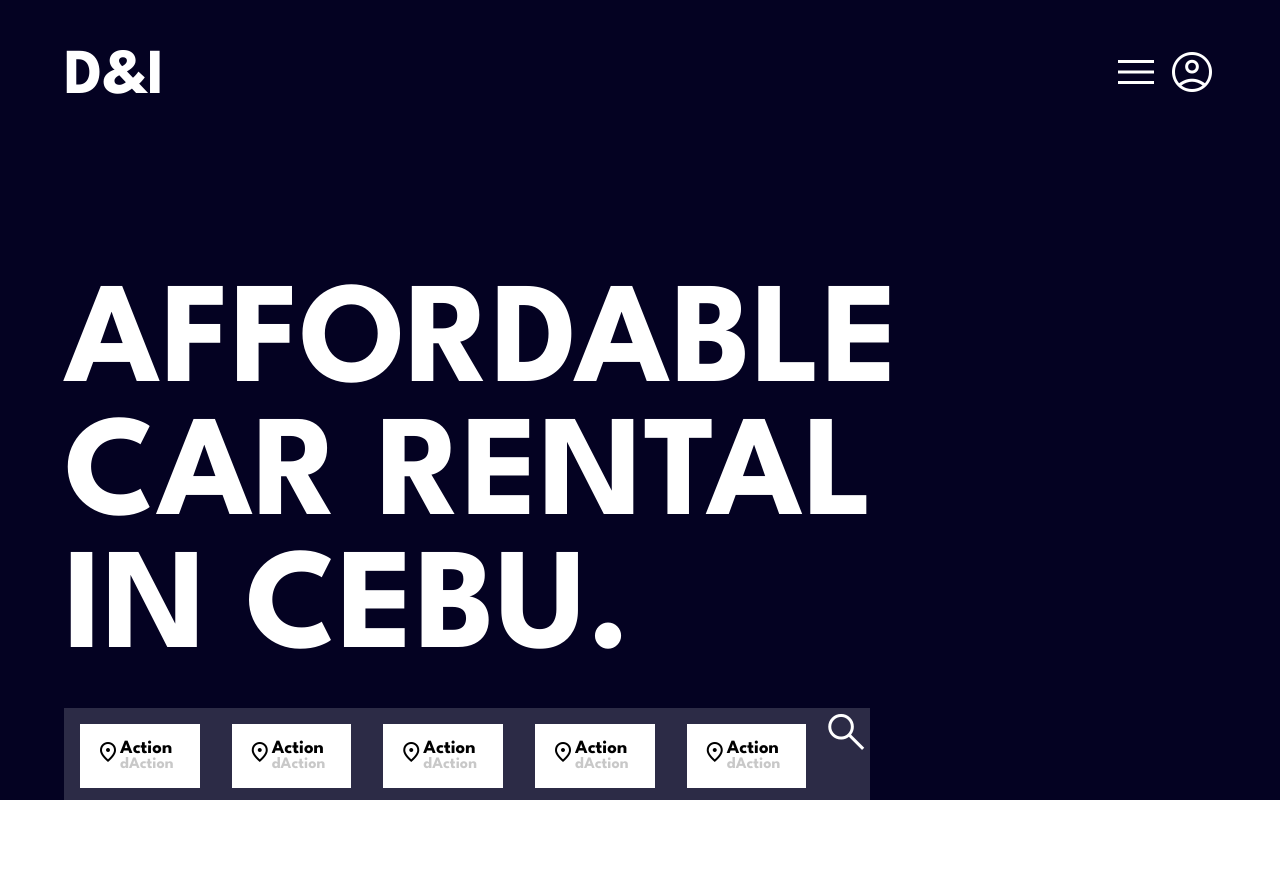
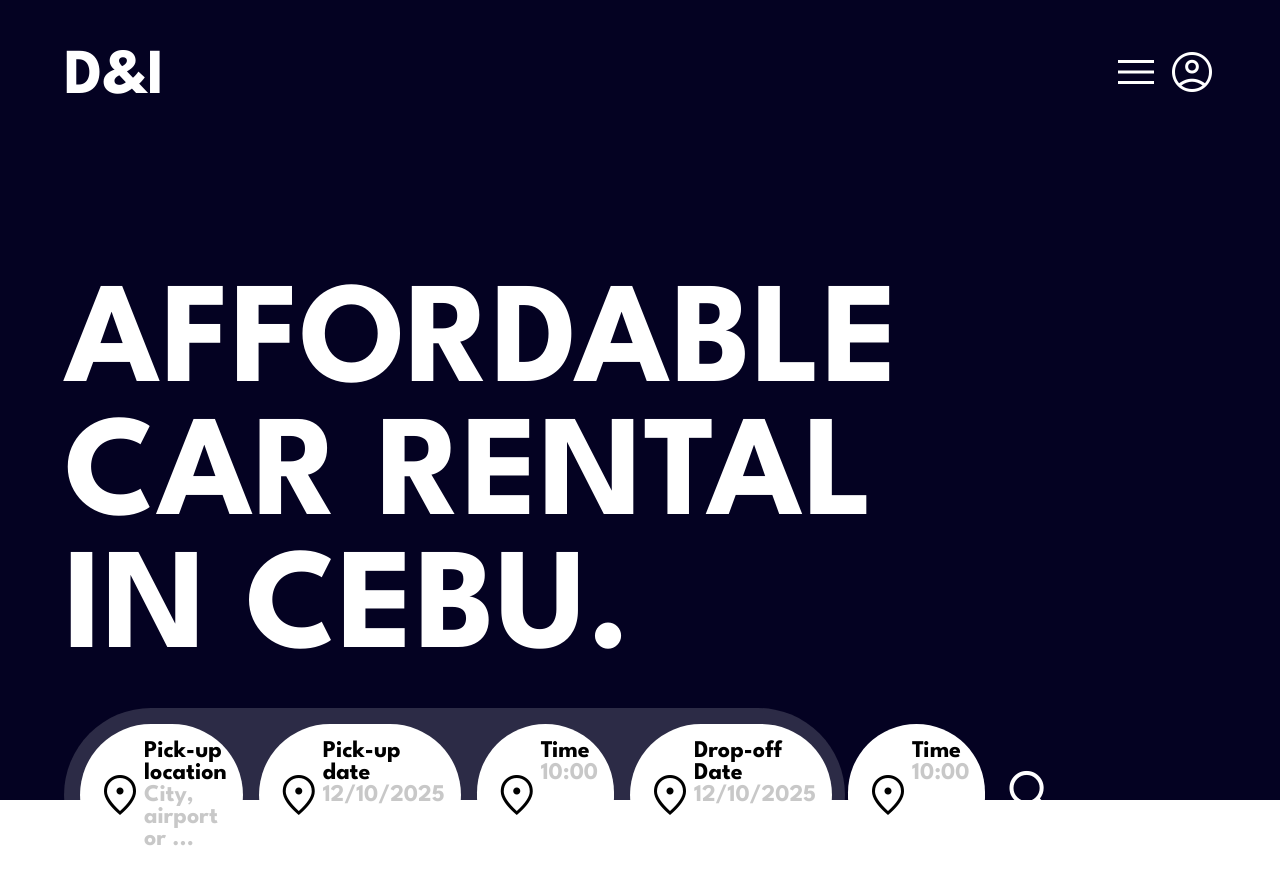
Before and after one commit to pewpil/car-draft, a React (Vite) app: page / in a window 1280 px wide. Before the commit the page ends 804 px from the top, so only its background shows below. Built offline with nearby package versions, Linux system fonts and the light colour scheme.

Commit message:
actions positioned

```diff
--- a/src/components/home/Action.tsx
+++ b/src/components/home/Action.tsx
@@ -11,8 +11,8 @@ export default function Action(): ReactElement {
 					location_on
 				</span>
 				<div className={style.action_text}>
-					<h3 className={style.action_title}>Action</h3>
-					<h4 className={style.action_desc}>dAction</h4>
+					<h3 className={style.action_title}>Pick-up location</h3>
+					<h4 className={style.action_desc}>City, airport or ...</h4>
 				</div>
 			</div>
 			<div className={style.action}>
@@ -20,8 +20,8 @@ export default function Action(): ReactElement {
 					location_on
 				</span>
 				<div className={style.action_text}>
-					<h3 className={style.action_title}>Action</h3>
-					<h4 className={style.action_desc}>dAction</h4>
+					<h3 className={style.action_title}>Pick-up date</h3>
+					<h4 className={style.action_desc}>12/10/2025</h4>
 				</div>
 			</div>
 			<div className={style.action}>
@@ -29,8 +29,8 @@ export default function Action(): ReactElement {
 					location_on
 				</span>
 				<div className={style.action_text}>
-					<h3 className={style.action_title}>Action</h3>
-					<h4 className={style.action_desc}>dAction</h4>
+					<h3 className={style.action_title}>Time</h3>
+					<h4 className={style.action_desc}>10:00</h4>
 				</div>
 			</div>
 			<div className={style.action}>
@@ -38,8 +38,8 @@ export default function Action(): ReactElement {
 					location_on
 				</span>
 				<div className={style.action_text}>
-					<h3 className={style.action_title}>Action</h3>
-					<h4 className={style.action_desc}>dAction</h4>
+					<h3 className={style.action_title}>Drop-off Date</h3>
+					<h4 className={style.action_desc}>12/10/2025</h4>
 				</div>
 			</div>
 			<div className={style.action}>
@@ -47,8 +47,8 @@ export default function Action(): ReactElement {
 					location_on
 				</span>
 				<div className={style.action_text}>
-					<h3 className={style.action_title}>Action</h3>
-					<h4 className={style.action_desc}>dAction</h4>
+					<h3 className={style.action_title}>Time</h3>
+					<h4 className={style.action_desc}>10:00</h4>
 				</div>
 			</div>
 			<span className={`${"material-symbols-outlined"}`} id={style.search}>
--- a/src/styles/Action.module.css
+++ b/src/styles/Action.module.css
@@ -1,18 +1,22 @@
 #actions {
 	background-color: rgba(255, 255, 255, 0.16);
 	display: flex;
-	width: 70%;
+	padding: 1rem;
+	border-radius: 10rem;
+	width: 65%;
 }
 
 .action {
 	background-color: #ffffff;
-	flex: 1 1;
 	display: flex;
-	margin: 1rem;
+	margin-right: 1rem;
 	padding: 1rem;
+	border-radius: 10rem;
+	cursor: pointer;
 }
 
 .action_title {
+	font-size: 1.5rem;
 	font-family: "League Spartan", sans-serif;
 }
 
@@ -20,13 +24,21 @@
 	font-family: "League Spartan", sans-serif;
 	color: #000000;
 	opacity: 0.21;
+	font-size: 1.5rem;
 }
 
 .action_icon {
-	display: block;
+	display: flex;
+	justify-content: center;
+	align-items:  center;
+	font-size: 3rem;
 }
 
 #search {
 	color: #ffffff;
-	font-size: 3rem;
+	font-size: 4rem;
+	display: flex;
+	justify-content: center;
+	align-items: center;
+	cursor: pointer;
 }
```
